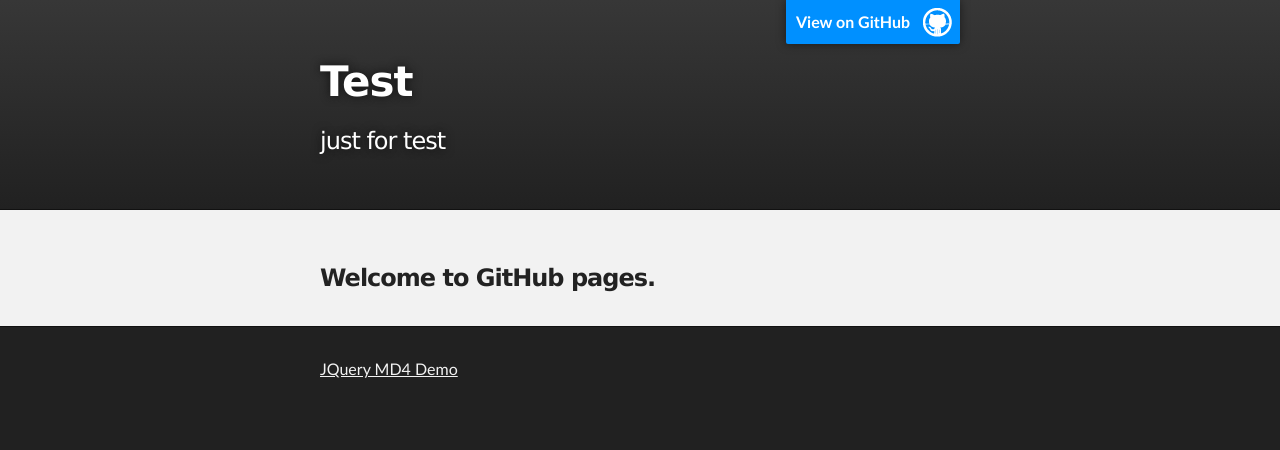
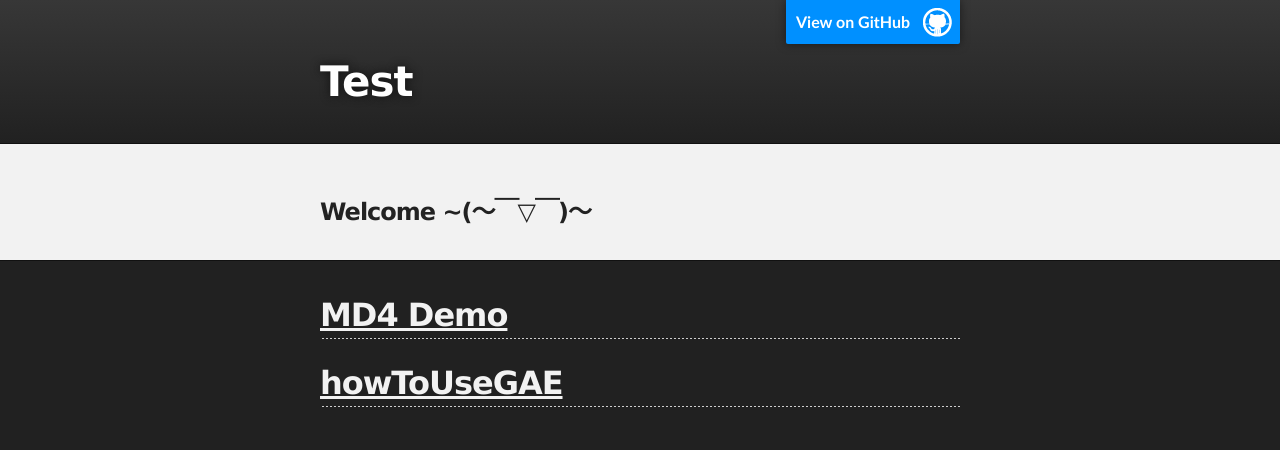
Before and after one commit to farseer002/farseer002.github.io, a plain HTML site: page index.html in a window 1280 px wide. Drawn offline with Linux system fonts and the light colour scheme.

Commit message:
add HUGAE

```diff
--- a/index.html
+++ b/index.html
@@ -8,7 +8,7 @@
 
     <link rel="stylesheet" type="text/css" media="screen" href="stylesheets/stylesheet.css">
 
-    <title>For test</title>
+    <title>test field</title>
   </head>
 
   <body>
@@ -19,7 +19,7 @@
           <a id="forkme_banner" href="https://github.com/farseer002">View on GitHub</a>
 
           <h1 id="project_title">Test</h1>
-          <h2 id="project_tagline">just for test</h2>
+
 
         </header>
     </div>
@@ -28,7 +28,7 @@
     <div id="main_content_wrap" class="outer">
       <section id="main_content" class="inner">
         <h3>
-<a name="welcome-to-github-pages" class="anchor" href="#welcome-to-github-pages"><span class="octicon octicon-link"></span></a>Welcome to GitHub pages.</h3>
+<a name="welcome-to-github-pages" class="anchor" href="#welcome-to-github-pages"><span class="octicon octicon-link"></span></a>Welcome ~(～￣▽￣)～</h3>
       </section>
     </div>
 
@@ -41,10 +41,13 @@
 		</a>
 		</p>
 	-->
-		<p><a name="testJQuery" href="JQueryTest/MD4demo.html" />
-		JQuery MD4 Demo
-		</a>
-		</p>
+
+		<h2><a name="testJQuery" href="JQueryTest/MD4demo.html" />
+		MD4 Demo
+		</a></h2>
+		<h2><a name="hUGAE" href="howToUseGAE/index.html" />
+		howToUseGAE
+		</a></h2>
       </footer>
     </div>
 
```
Also changed, not shown: howToUseGAE/index.html (line endings or trailing spaces), howToUseGAE/pic/g1.png, howToUseGAE/pic/pc_1.png, howToUseGAE/pic/pc_2.png, howToUseGAE/pic/pc_3.png, howToUseGAE/pic/pc_4.png.
